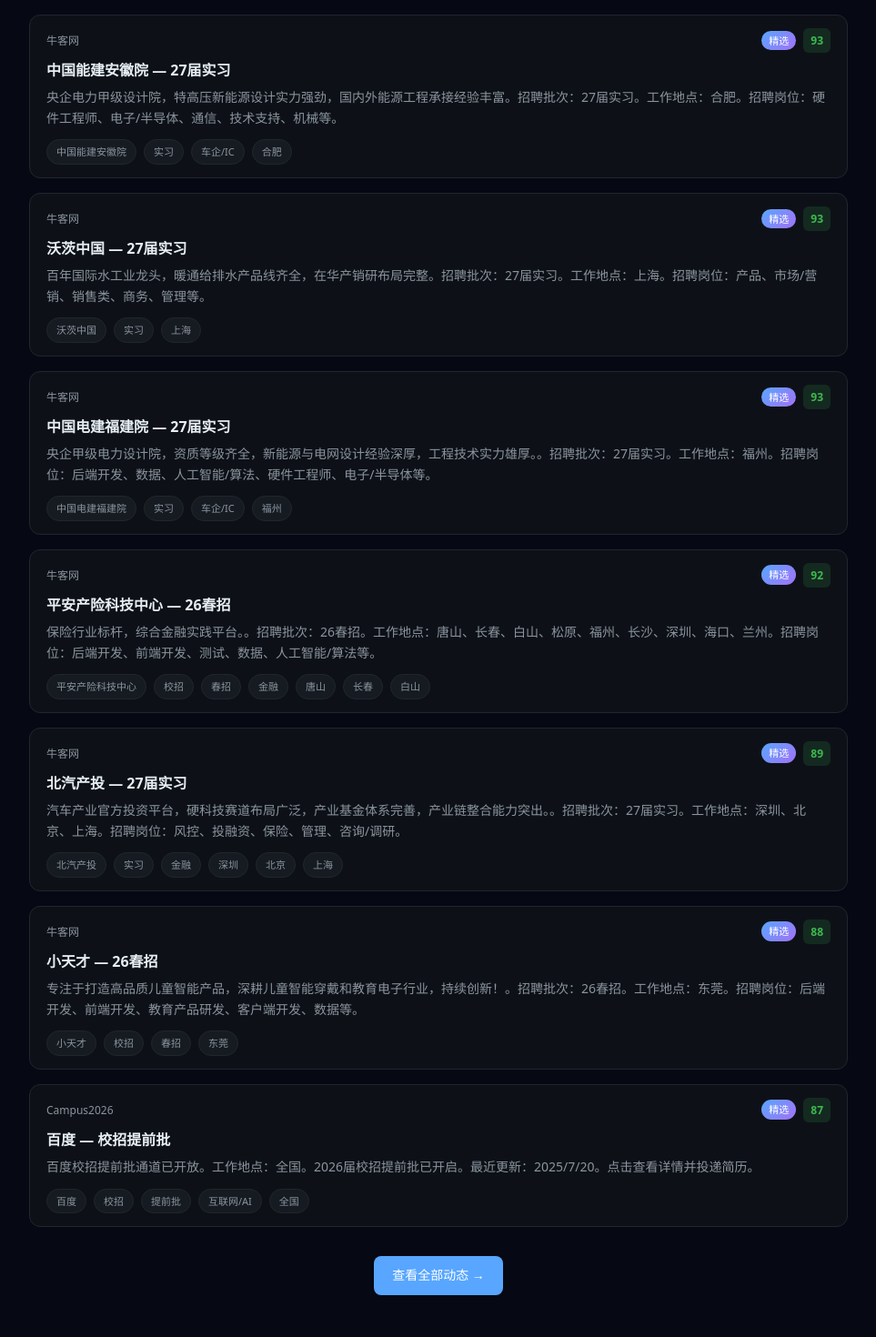
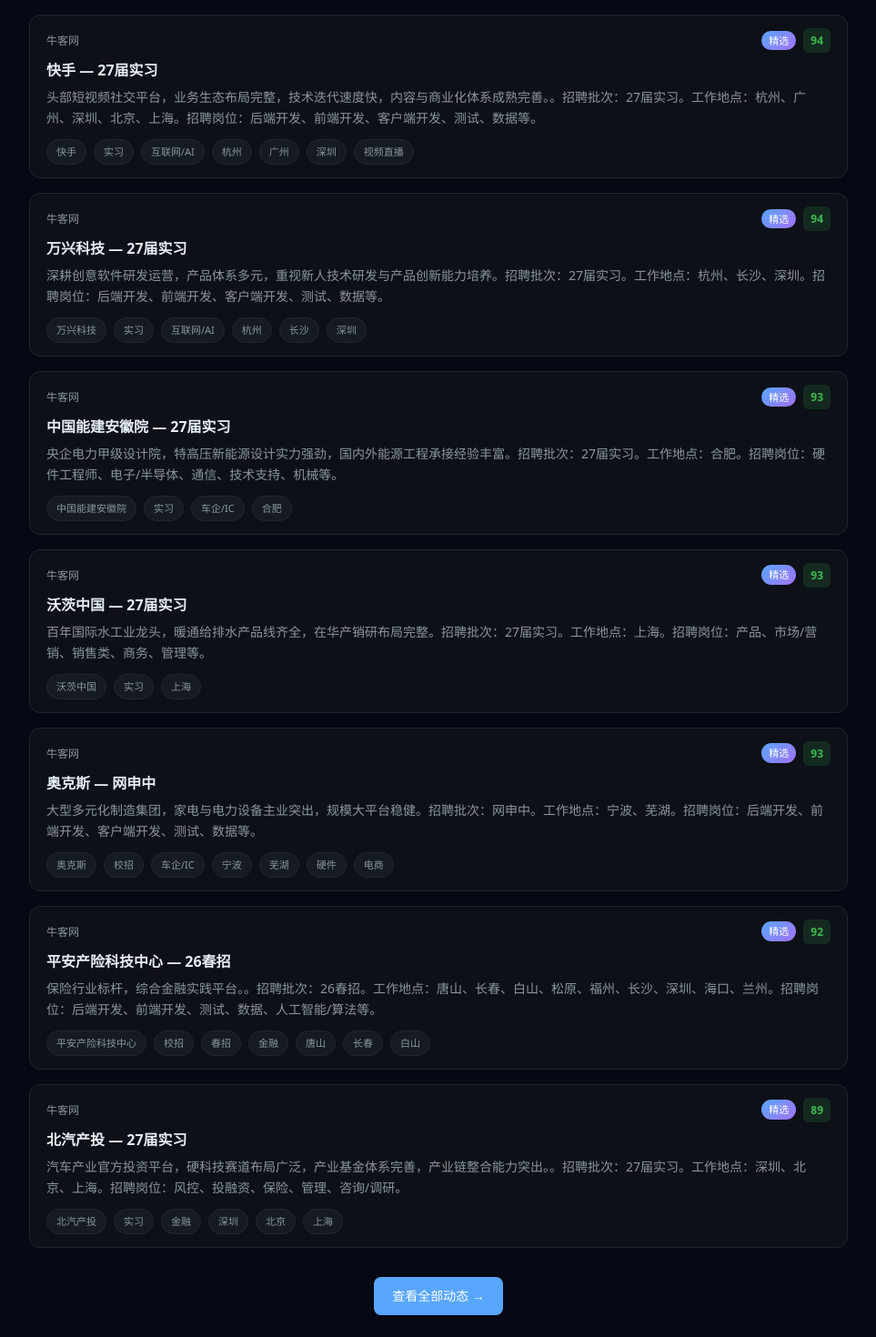
Before and after one commit to diyiwuyan/job-hot, a Next.js app: page / in a window 1280 px wide. Shown: the part 853-2323 px from the top of the page at 91% size, without its empty margins (220-1183 px from the left). Before the commit the page ends 2301 px from the top, so only its background shows below. Built offline with nearby package versions, Linux system fonts and the light colour scheme.

Commit message:
fix: 修复牛客网数据日期错误，改用 updateTime 时间戳

```diff
--- a/scripts/parse-nowcoder.ts
+++ b/scripts/parse-nowcoder.ts
@@ -129,20 +129,15 @@ function computeScore(company: NowcoderCompany): number {
     score += 5;
   }
 
-  // Recency bonus based on record date
-  const recordDate = extractRecordDate(company);
-  if (recordDate) {
-    const match = recordDate.match(/(\d{2})\.(\d{2})/);
-    if (match) {
-      const now = new Date();
-      const rd = new Date(now.getFullYear(), parseInt(match[1]) - 1, parseInt(match[2]));
-      const daysDiff = Math.floor((now.getTime() - rd.getTime()) / (1000 * 60 * 60 * 24));
+  // Recency bonus based on updateTime
+  if (company.updateTime) {
+    const now = new Date();
+    const daysDiff = Math.floor((now.getTime() - company.updateTime) / (1000 * 60 * 60 * 24));
 
-      if (daysDiff <= 3) score += 20;
-      else if (daysDiff <= 7) score += 15;
-      else if (daysDiff <= 14) score += 10;
-      else if (daysDiff <= 30) score += 5;
-    }
+    if (daysDiff <= 3) score += 20;
+    else if (daysDiff <= 7) score += 15;
+    else if (daysDiff <= 14) score += 10;
+    else if (daysDiff <= 30) score += 5;
   }
 
   // Active recruitment bonus
@@ -236,19 +231,11 @@ function buildApplyUrl(company: NowcoderCompany): string {
   return `https://www.nowcoder.com/enterprise/${company.companyId}`;
 }
 
-// ─── Parse createdAt from record date or updateTime ──────────────────
+// ─── Parse createdAt from updateTime (precise timestamp) ─────────────
 function parseCreatedAt(company: NowcoderCompany): string {
-  // Prefer the record date from card info
-  const recordDate = extractRecordDate(company);
-  if (recordDate) {
-    const match = recordDate.match(/(\d{2})\.(\d{2})/);
-    if (match) {
-      const now = new Date();
-      return new Date(now.getFullYear(), parseInt(match[1]) - 1, parseInt(match[2]), 10, 0, 0).toISOString();
-    }
-  }
-
-  // Fallback to updateTime (milliseconds timestamp)
+  // Use updateTime (milliseconds timestamp) — this is the most accurate
+  // The record date from card info (e.g. "09.15收录") has no year, which
+  // causes cross-year bugs when using the current year naively.
   if (company.updateTime) {
     return new Date(company.updateTime).toISOString();
   }
--- a/src/lib/nowcoder-data.json
+++ b/src/lib/nowcoder-data.json
@@ -1,4 +1,106 @@
 [
+  {
+    "id": "nowcoder-31951",
+    "title": "中国能建安徽院 — 27届实习",
+    "summary": "央企电力甲级设计院，特高压新能源设计实力强劲，国内外能源工程承接经验丰富。招聘批次：27届实习。工作地点：合肥。招聘岗位：硬件工程师、电子/半导体、通信、技术支持、机械等。",
+    "url": "https://mp.weixin.qq.com/s/njOphf2SS3UD9YOAJVXvqQ",
+    "source": "牛客网",
+    "sourceHandle": "@nowcoder",
+    "channel": "intern",
+    "category": "auto_ic",
+    "tags": [
+      "中国能建安徽院",
+      "实习",
+      "车企/IC",
+      "合肥"
+    ],
+    "score": 93,
+    "featured": true,
+    "createdAt": "2026-05-10T02:06:48.000Z"
+  },
+  {
+    "id": "nowcoder-31953",
+    "title": "沃茨中国 — 27届实习",
+    "summary": "百年国际水工业龙头，暖通给排水产品线齐全，在华产销研布局完整。招聘批次：27届实习。工作地点：上海。招聘岗位：产品、市场/营销、销售类、商务、管理等。",
+    "url": "https://campus.51job.com/watts2026/job.html",
+    "source": "牛客网",
+    "sourceHandle": "@nowcoder",
+    "channel": "intern",
+    "category": "other",
+    "tags": [
+      "沃茨中国",
+      "实习",
+      "上海"
+    ],
+    "score": 93,
+    "featured": true,
+    "createdAt": "2026-05-10T02:05:34.000Z"
+  },
+  {
+    "id": "nowcoder-31949",
+    "title": "北汽产投 — 27届实习",
+    "summary": "汽车产业官方投资平台，硬科技赛道布局广泛，产业基金体系完善，产业链整合能力突出。。招聘批次：27届实习。工作地点：深圳、北京、上海。招聘岗位：风控、投融资、保险、管理、咨询/调研。",
+    "url": "https://baicgroup.zhiye.com/campus/jobs?queryId=bfc49d86-5dc2-47ba-b0ae-7d734d8319c0",
+    "source": "牛客网",
+    "sourceHandle": "@nowcoder",
+    "channel": "intern",
+    "category": "finance",
+    "tags": [
+      "北汽产投",
+      "实习",
+      "金融",
+      "深圳",
+      "北京",
+      "上海"
+    ],
+    "score": 89,
+    "featured": true,
+    "createdAt": "2026-05-10T01:58:05.000Z"
+  },
+  {
+    "id": "nowcoder-2437",
+    "title": "奥克斯 — 网申中",
+    "summary": "大型多元化制造集团，家电与电力设备主业突出，规模大平台稳健。招聘批次：网申中。工作地点：宁波、芜湖。招聘岗位：后端开发、前端开发、客户端开发、测试、数据等。",
+    "url": "https://auxgroup.zhiye.com/campus/jobs",
+    "source": "牛客网",
+    "sourceHandle": "@nowcoder",
+    "channel": "campus",
+    "category": "auto_ic",
+    "tags": [
+      "奥克斯",
+      "校招",
+      "车企/IC",
+      "宁波",
+      "芜湖",
+      "硬件",
+      "电商"
+    ],
+    "score": 93,
+    "featured": true,
+    "createdAt": "2026-05-09T09:29:29.000Z"
+  },
+  {
+    "id": "nowcoder-160",
+    "title": "完美世界 — 26春招",
+    "summary": "文娱产业龙头企业，游戏影视电竞多板块协同，自研 IP 储备丰富，全球化发行运营布。招聘批次：26春招。工作地点：苏州、北京、上海。招聘岗位：后端开发、前端开发、客户端开发、测试、数据等。",
+    "url": "https://jobs.games.wanmei.com/school.html?sessionid=",
+    "source": "牛客网",
+    "sourceHandle": "@nowcoder",
+    "channel": "campus",
+    "category": "game",
+    "tags": [
+      "完美世界",
+      "校招",
+      "春招",
+      "游戏",
+      "苏州",
+      "北京",
+      "上海"
+    ],
+    "score": 99,
+    "featured": true,
+    "createdAt": "2026-05-09T00:35:47.000Z"
+  },
   {
     "id": "nowcoder-2932",
     "title": "厦门银行 — 26春招",
@@ -20,84 +122,7 @@
     ],
     "score": 94,
     "featured": true,
-    "createdAt": "2026-09-15T02:00:00.000Z"
-  },
-  {
-    "id": "nowcoder-31951",
-    "title": "中国能建安徽院 — 27届实习",
-    "summary": "央企电力甲级设计院，特高压新能源设计实力强劲，国内外能源工程承接经验丰富。招聘批次：27届实习。工作地点：合肥。招聘岗位：硬件工程师、电子/半导体、通信、技术支持、机械等。",
-    "url": "https://mp.weixin.qq.com/s/njOphf2SS3UD9YOAJVXvqQ",
-    "source": "牛客网",
-    "sourceHandle": "@nowcoder",
-    "channel": "intern",
-    "category": "auto_ic",
-    "tags": [
-      "中国能建安徽院",
-      "实习",
-      "车企/IC",
-      "合肥"
-    ],
-    "score": 93,
-    "featured": true,
-    "createdAt": "2026-05-10T02:00:00.000Z"
-  },
-  {
-    "id": "nowcoder-31953",
-    "title": "沃茨中国 — 27届实习",
-    "summary": "百年国际水工业龙头，暖通给排水产品线齐全，在华产销研布局完整。招聘批次：27届实习。工作地点：上海。招聘岗位：产品、市场/营销、销售类、商务、管理等。",
-    "url": "https://campus.51job.com/watts2026/job.html",
-    "source": "牛客网",
-    "sourceHandle": "@nowcoder",
-    "channel": "intern",
-    "category": "other",
-    "tags": [
-      "沃茨中国",
-      "实习",
-      "上海"
-    ],
-    "score": 93,
-    "featured": true,
-    "createdAt": "2026-05-10T02:00:00.000Z"
-  },
-  {
-    "id": "nowcoder-31948",
-    "title": "中国电建福建院 — 27届实习",
-    "summary": "央企甲级电力设计院，资质等级齐全，新能源与电网设计经验深厚，工程技术实力雄厚。。招聘批次：27届实习。工作地点：福州。招聘岗位：后端开发、数据、人工智能/算法、硬件工程师、电子/半导体等。",
-    "url": "https://fedi.zhiye.com/intern/jobs",
-    "source": "牛客网",
-    "sourceHandle": "@nowcoder",
-    "channel": "intern",
-    "category": "auto_ic",
-    "tags": [
-      "中国电建福建院",
-      "实习",
-      "车企/IC",
-      "福州"
-    ],
-    "score": 93,
-    "featured": true,
-    "createdAt": "2026-05-10T02:00:00.000Z"
-  },
-  {
-    "id": "nowcoder-31949",
-    "title": "北汽产投 — 27届实习",
-    "summary": "汽车产业官方投资平台，硬科技赛道布局广泛，产业基金体系完善，产业链整合能力突出。。招聘批次：27届实习。工作地点：深圳、北京、上海。招聘岗位：风控、投融资、保险、管理、咨询/调研。",
-    "url": "https://baicgroup.zhiye.com/campus/jobs?queryId=bfc49d86-5dc2-47ba-b0ae-7d734d8319c0",
-    "source": "牛客网",
-    "sourceHandle": "@nowcoder",
-    "channel": "intern",
-    "category": "finance",
-    "tags": [
-      "北汽产投",
-      "实习",
-      "金融",
-      "深圳",
-      "北京",
-      "上海"
-    ],
-    "score": 89,
-    "featured": true,
-    "createdAt": "2026-05-10T02:00:00.000Z"
+    "createdAt": "2026-05-08T06:54:23.000Z"
   },
   {
     "id": "nowcoder-652",
@@ -117,7 +142,7 @@
     ],
     "score": 96,
     "featured": true,
-    "createdAt": "2026-05-08T02:00:00.000Z"
+    "createdAt": "2026-05-07T11:42:52.000Z"
   },
   {
     "id": "nowcoder-898",
@@ -139,7 +164,48 @@
     ],
     "score": 94,
     "featured": true,
-    "createdAt": "2026-05-07T02:00:00.000Z"
+    "createdAt": "2026-05-06T14:29:27.000Z"
+  },
+  {
+    "id": "nowcoder-8347",
+    "title": "万兴科技 — 27届实习",
+    "summary": "深耕创意软件研发运营，产品体系多元，重视新人技术研发与产品创新能力培养。招聘批次：27届实习。工作地点：杭州、长沙、深圳。招聘岗位：后端开发、前端开发、客户端开发、测试、数据等。",
+    "url": "https://www.nowcoder.com/jobs/company-project?projectId=2601&deliverSource=4&activityId=173&activitySuffix=27sqsx2&pageSource=5009&channel=adv_qzsy",
+    "source": "牛客网",
+    "sourceHandle": "@nowcoder",
+    "channel": "intern",
+    "category": "internet",
+    "tags": [
+      "万兴科技",
+      "实习",
+      "互联网/AI",
+      "杭州",
+      "长沙",
+      "深圳"
+    ],
+    "score": 94,
+    "featured": true,
+    "createdAt": "2026-05-06T07:02:11.000Z"
+  },
+  {
+    "id": "nowcoder-266987",
+    "title": "龙智数科 — 26春招",
+    "summary": "招聘批次：26春招。工作地点：成都、北京。招聘岗位：后端开发、人工智能/算法、研发工程师、产品。",
+    "url": "https://www.nowcoder.com/jobs/company-project?projectId=2599&deliverSource=4&activityId=172&activitySuffix=2603digital&pageSource=5009&channel=adv_qzsy",
+    "source": "牛客网",
+    "sourceHandle": "@nowcoder",
+    "channel": "campus",
+    "category": "other",
+    "tags": [
+      "龙智数科",
+      "校招",
+      "春招",
+      "成都",
+      "北京"
+    ],
+    "score": 84,
+    "featured": true,
+    "createdAt": "2026-05-06T06:38:32.000Z"
   },
   {
     "id": "nowcoder-2197",
@@ -161,7 +227,7 @@
     ],
     "score": 92,
     "featured": true,
-    "createdAt": "2026-05-06T02:00:00.000Z"
+    "createdAt": "2026-05-06T06:34:15.000Z"
   },
   {
     "id": "nowcoder-259671",
@@ -180,27 +246,7 @@
     ],
     "score": 88,
     "featured": true,
-    "createdAt": "2026-05-06T02:00:00.000Z"
-  },
-  {
-    "id": "nowcoder-266987",
-    "title": "龙智数科 — 26春招",
-    "summary": "招聘批次：26春招。工作地点：成都、北京。招聘岗位：后端开发、人工智能/算法、研发工程师、产品。",
-    "url": "https://www.nowcoder.com/jobs/company-project?projectId=2599&deliverSource=4&activityId=172&activitySuffix=2603digital&pageSource=5009&channel=adv_qzsy",
-    "source": "牛客网",
-    "sourceHandle": "@nowcoder",
-    "channel": "campus",
-    "category": "other",
-    "tags": [
-      "龙智数科",
-      "校招",
-      "春招",
-      "成都",
-      "北京"
-    ],
-    "score": 84,
-    "featured": true,
-    "createdAt": "2026-05-06T02:00:00.000Z"
+    "createdAt": "2026-05-06T06:32:26.000Z"
   },
   {
     "id": "nowcoder-13352",
@@ -221,28 +267,7 @@
     ],
     "score": 81,
     "featured": true,
-    "createdAt": "2026-04-25T02:00:00.000Z"
-  },
-  {
-    "id": "nowcoder-8347",
-    "title": "万兴科技 — 27届实习",
-    "summary": "深耕创意软件研发运营，产品体系多元，重视新人技术研发与产品创新能力培养。招聘批次：27届实习。工作地点：杭州、长沙、深圳。招聘岗位：后端开发、前端开发、客户端开发、测试、数据等。",
-    "url": "https://www.nowcoder.com/jobs/company-project?projectId=2601&deliverSource=4&activityId=173&activitySuffix=27sqsx2&pageSource=5009&channel=adv_qzsy",
-    "source": "牛客网",
-    "sourceHandle": "@nowcoder",
-    "channel": "intern",
-    "category": "internet",
-    "tags": [
-      "万兴科技",
-      "实习",
-      "互联网/AI",
-      "杭州",
-      "长沙",
-      "深圳"
-    ],
-    "score": 84,
-    "featured": true,
-    "createdAt": "2026-04-24T02:00:00.000Z"
+    "createdAt": "2026-04-25T03:05:15.000Z"
   },
   {
     "id": "nowcoder-21369",
@@ -263,7 +288,7 @@
     ],
     "score": 79,
     "featured": false,
-    "createdAt": "2026-04-16T02:00:00.000Z"
+    "createdAt": "2026-04-16T04:29:46.000Z"
   },
   {
     "id": "nowcoder-1023",
@@ -283,9 +308,9 @@
       "北京",
       "证券"
     ],
-    "score": 80,
+    "score": 85,
     "featured": true,
-    "createdAt": "2026-04-03T02:00:00.000Z"
+    "createdAt": "2026-04-16T01:57:29.000Z"
   },
   {
     "id": "nowcoder-1166",
@@ -307,7 +332,7 @@
     ],
     "score": 75,
     "featured": false,
-    "createdAt": "2026-04-03T02:00:00.000Z"
+    "createdAt": "2026-04-07T08:34:59.000Z"
   },
   {
     "id": "nowcoder-1503",
@@ -328,7 +353,7 @@
     ],
     "score": 74,
     "featured": false,
-    "createdAt": "2026-03-31T02:00:00.000Z"
+    "createdAt": "2026-03-31T06:12:34.000Z"
   },
   {
     "id": "nowcoder-13094",
@@ -350,29 +375,7 @@
     ],
     "score": 84,
     "featured": true,
-    "createdAt": "2026-03-13T02:00:00.000Z"
-  },
-  {
-    "id": "nowcoder-2437",
-    "title": "奥克斯 — 网申中",
-    "summary": "大型多元化制造集团，家电与电力设备主业突出，规模大平台稳健。招聘批次：网申中。工作地点：宁波、芜湖。招聘岗位：后端开发、前端开发、客户端开发、测试、数据等。",
-    "url": "https://auxgroup.zhiye.com/campus/jobs",
-    "source": "牛客网",
-    "sourceHandle": "@nowcoder",
-    "channel": "campus",
-    "category": "auto_ic",
-    "tags": [
-      "奥克斯",
-      "校招",
-      "车企/IC",
-      "宁波",
-      "芜湖",
-      "硬件",
-      "电商"
-    ],
-    "score": 73,
-    "featured": false,
-    "createdAt": "2026-03-12T02:00:00.000Z"
+    "createdAt": "2026-03-13T07:18:16.000Z"
   },
   {
     "id": "nowcoder-958",
@@ -395,7 +398,7 @@
     ],
     "score": 77,
     "featured": false,
-    "createdAt": "2026-03-10T02:00:00.000Z"
+    "createdAt": "2026-03-10T08:59:31.000Z"
   },
   {
     "id": "nowcoder-153",
@@ -418,6 +421,6 @@
     ],
     "score": 77,
     "featured": false,
-    "createdAt": "2026-03-06T02:00:00.000Z"
+    "createdAt": "2026-03-05T14:30:10.000Z"
   }
 ]
```
